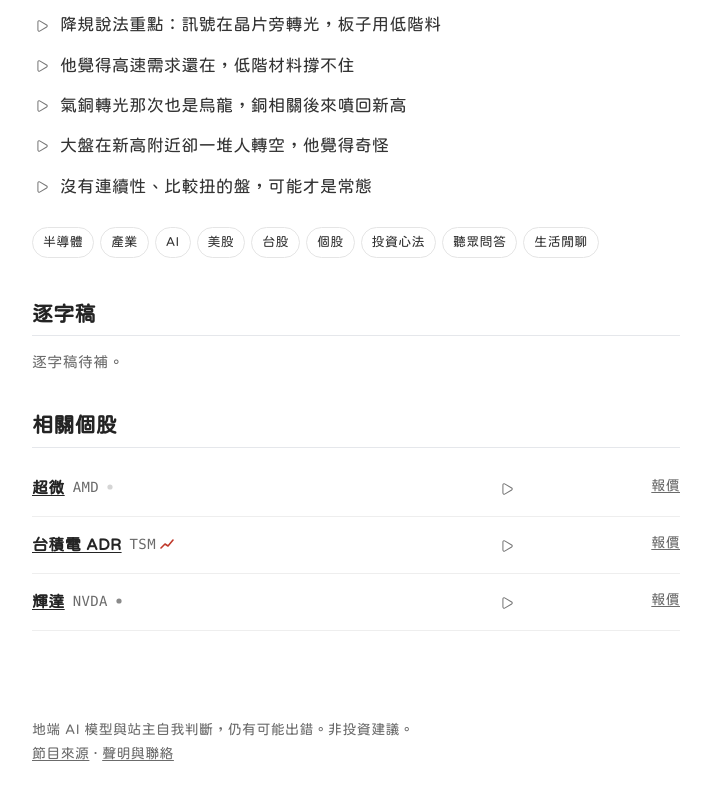
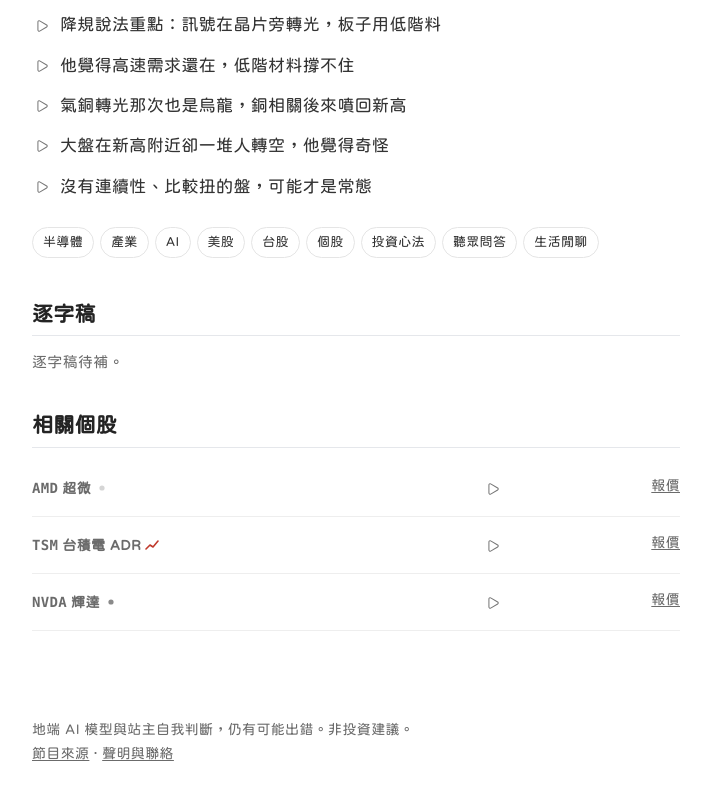
Before and after one commit to ryvn-dev/gooaye-notes, a Next.js app: page /gooaye-notes/p/gooaye/0698 in a window 1280 px wide. Shown: the part 976-1776 px from the top of the page, without its empty margins (284-995 px from the left). Built offline with nearby package versions, Linux system fonts and the light colour scheme; no server answers.

Commit message:
Show code plus short name on every chip and tooltip (RF-1107)
Change-Kind: policy

```diff
--- a/app/p/[show]/[slug]/page.tsx
+++ b/app/p/[show]/[slug]/page.tsx
@@ -162,7 +162,10 @@
 
       <h2 className="mt-10">逐字稿</h2>
       {ep.blocks?.length ? (
-        <Transcript blocks={ep.blocks} />
+        <Transcript
+          blocks={ep.blocks}
+          names={Object.fromEntries(ep.mentions.map((m) => [m.ticker, m.short_name ?? m.display_name]))}
+        />
       ) : (
         <p className="mt-3 text-[15px] text-[#6b6b6b]">逐字稿待補。</p>
       )}
--- a/components/MarkedSentence.tsx
+++ b/components/MarkedSentence.tsx
@@ -4,7 +4,7 @@
 import { createPortal } from 'react-dom';
 import type { Stance } from '@/lib/content';
 
-export type Tip = { code: string; stance: Stance; p: number | null };
+export type Tip = { code: string; name?: string | null; stance: Stance; p: number | null };
 
 const COLOR: Record<Stance, string> = {
   bullish: '#ff7a6b',
@@ -35,7 +35,7 @@
 
 /**
  * 螢光筆句子：淡黃底，點一下（或 hover）開 tooltip，再點一下或點別處關。
- * tooltip 錨在這一句的第一行、置中在它正上方，只有代碼與立場 icon，深灰底白字。
+ * tooltip 錨在這一句的第一行、置中在它正上方，只有代碼、簡稱與立場 icon，深灰底白字。
  */
 export default function MarkedSentence({
   id,
@@ -137,6 +137,7 @@
             {tips.map((t) => (
               <span key={t.code} className="inline-flex items-center gap-1">
                 <span className="font-mono">{t.code}</span>
+                {t.name && t.name !== t.code && <span>{t.name}</span>}
                 <Arrow stance={t.stance} p={t.p} />
               </span>
             ))}
--- a/components/MentionCard.tsx
+++ b/components/MentionCard.tsx
@@ -3,7 +3,7 @@
 import TimecodeButton from '@/components/TimecodeButton';
 import PerfChip from '@/components/PerfChip';
 
-/** 無框細線表格的一列：公司名 · 跳到逐字稿那一段 · 提及後漲跌 · 報價連結。 */
+/** 無框細線表格的一列：代碼＋簡稱 · 跳到逐字稿那一段 · 提及後漲跌 · 報價連結。 */
 export default function MentionCard({ m }: { m: Mention }) {
   const s = stancesOf(m)[0] ?? 'mentioned';
   const t = m.t ?? m.first_ts_s;
@@ -12,10 +12,15 @@
     <tr className="border-b border-[#eee] align-top">
       <td className="py-3 pr-3">
         <span className="inline-flex items-center gap-2">
-          <Link href={`/ticker/${tickerSlug(m.ticker)}/`} className="font-semibold underline underline-offset-2">
-            {m.display_name}
+          <Link href={`/ticker/${tickerSlug(m.ticker)}/`} className="font-semibold text-[#242424] no-underline">
+            <PerfChip
+              ticker={m.ticker}
+              name={m.short_name ?? m.display_name}
+              stance={s}
+              p={m.jev_prob}
+              perf={m.perf}
+            />
           </Link>
-          <PerfChip ticker={m.ticker} stance={s} p={m.jev_prob} perf={m.perf} />
         </span>
         {m.quote && (
           <p className="mt-1 text-[14px] text-[#6b6b6b]">
--- a/components/PerfChip.tsx
+++ b/components/PerfChip.tsx
@@ -5,17 +5,20 @@
 const tone = (v: number | null) => (v === null ? '#6b6b6b' : v > 0 ? '#C0392B' : v < 0 ? '#2E7D5B' : '#6b6b6b');
 
 /**
- * 代碼 chip：代碼 + 立場 icon，hover／長按顯示那次提及之後的漲跌。
+ * 代碼 chip：代碼 + 簡稱 + 立場 icon，hover／長按顯示那次提及之後的漲跌。
+ * 代碼一定要配名字：台股四碼（3661）單獨出現沒有人認得出是哪一家。
  * 數字是 build 時用日線快取算好的，前端不打 API。
  */
 export default function PerfChip({
   ticker,
+  name,
   stance,
   p,
   perf,
   href,
 }: {
   ticker: string;
+  name?: string | null;
   stance: Stance;
   p?: number | null;
   perf?: Perf | null;
@@ -25,6 +28,7 @@
   const body = (
     <>
       <span className="font-mono">{code}</span>
+      {name && name !== code && <span>{name}</span>}
       <StanceIcon stance={stance} p={p ?? null} />
     </>
   );
--- a/components/StanceTagRow.tsx
+++ b/components/StanceTagRow.tsx
@@ -4,6 +4,7 @@
 type Item = {
   ticker: string;
   display_name: string;
+  short_name?: string | null;
   stance: Stance;
   stances?: Stance[];
   jev_prob?: number | null;
@@ -11,7 +12,7 @@
   first_anchor?: string | null;
 };
 
-/** 代碼＋一個小折線 icon，沒有外框、沒有文字標籤；hover 出現那次提及之後的漲跌。 */
+/** 代碼＋簡稱＋立場 icon，沒有外框；hover 出現那次提及之後的漲跌。 */
 export default function StanceTagRow({ items, max }: { items: Item[]; max?: number }) {
   const rows = max ? items.slice(0, max) : items;
   if (rows.length === 0) return null;
@@ -21,6 +22,7 @@
         <li key={i.ticker}>
           <PerfChip
             ticker={i.ticker}
+            name={i.short_name ?? i.display_name}
             stance={stancesOf({ stance: i.stance, stances: i.stances })[0] ?? 'mentioned'}
             p={i.jev_prob ?? null}
             perf={i.perf ?? null}
--- a/lib/content.ts
+++ b/lib/content.ts
@@ -32,6 +32,7 @@
 export type Mention = {
   ticker: string;
   display_name: string;
+  short_name?: string | null;
   market: 'US' | 'TW';
   mention_count: number;
   first_ts_s: number;
@@ -105,6 +106,7 @@
   has_summary: boolean;
   top_tickers: {
     ticker: string;
+    short_name?: string | null;
     display_name: string;
     stance: Stance;
     stances: Stance[];
@@ -117,6 +119,7 @@
 export type TickerRow = {
   ticker: string;
   display_name: string;
+  short_name?: string | null;
   market: 'US' | 'TW';
   yahoo_url: string;
   episode_count: number;
--- a/scripts/aliases.mjs
+++ b/scripts/aliases.mjs
@@ -34,7 +34,13 @@
     ...(fromCsv[ticker] ?? []),
     ...(Array.isArray(EXTRA[ticker]) ? EXTRA[ticker] : []),
   ];
-  return [...new Set(list.filter((w) => w && String(w).trim().length >= 2).map((w) => norm(w).trim()))];
+  // 純數字（台股四碼）不單獨當別名：節目說「3661」讀者也認不出是世芯，
+  // 要當螢光句的依據就得句子裡真的有名字。
+  return [...new Set(
+    list
+      .filter((w) => w && String(w).trim().length >= 2 && !/^\d+$/.test(String(w).trim()))
+      .map((w) => norm(w).trim()),
+  )];
 };
 
 const isLatin = (w) => /^[A-Za-z0-9][A-Za-z0-9 .&-]*$/.test(w);
--- a/scripts/build-content.mjs
+++ b/scripts/build-content.mjs
@@ -107,6 +107,8 @@
 
 const STATS = [];
 const nameOf = (t) => NAMES[t]?.name || t;
+// chip 與 tooltip 上的簡稱：代碼旁邊一定要有名字，不然讀者看到 3661 不知道是世芯。
+const shortOf = (t) => NAMES[t]?.short || NAMES[t]?.name || null;
 const marketOf = (t) => (t.startsWith('TW:') ? 'TW' : 'US');
 const confirmed = (t) => Boolean(NAMES[t]?.confirmed);
 const yahooOf = (t) =>
@@ -418,6 +420,7 @@
     return {
       ticker,
       display_name: nameOf(ticker),
+      short_name: shortOf(ticker),
       market: marketOf(ticker),
       mention_count: c ? Number(c.mention_count) : null,
       first_ts_s: c ? Number(c.first_ts_s) : (secs(s?.t) ?? secs(x.t) ?? 0),
@@ -569,7 +572,7 @@
     summary_answer_first: doc.summary_answer_first,
     has_summary: Boolean(doc.summary),
     top_tickers: shown.slice(0, 8).map((m) => ({
-      ticker: m.ticker, display_name: m.display_name, stance: m.stance, stances: m.stances,
+      ticker: m.ticker, display_name: m.display_name, short_name: m.short_name, stance: m.stance, stances: m.stances,
       speaker: m.speaker, perf: m.perf ?? null,
     })),
     mention_total: shown.length,
@@ -577,7 +580,7 @@
 
   for (const m of shown) {
     (tickerMap[m.ticker] ||= {
-      ticker: m.ticker, display_name: m.display_name, market: m.market, yahoo_url: m.yahoo_url,
+      ticker: m.ticker, display_name: m.display_name, short_name: m.short_name, market: m.market, yahoo_url: m.yahoo_url,
       episode_count: 0, mention_total: 0, first_seen: e.published, last_seen: e.published, timeline: [],
     });
     const t = tickerMap[m.ticker];
--- a/scripts/ticker-names.json
+++ b/scripts/ticker-names.json
@@ -125,7 +125,8 @@
   },
   "TSM": {
     "name": "台積電 ADR",
-    "confirmed": true
+    "confirmed": true,
+    "short": "台積電"
   },
   "TXN": {
     "name": "德州儀器",
@@ -189,7 +190,8 @@
   },
   "TW:3711": {
     "name": "日月光投控",
-    "confirmed": true
+    "confirmed": true,
+    "short": "日月光"
   },
   "TW:6239": {
     "name": "力成",
@@ -206,5 +208,29 @@
   "TW:8299": {
     "name": "群聯",
     "confirmed": true
+  },
+  "CRM": {
+    "name": "Salesforce",
+    "confirmed": true
+  },
+  "CRWD": {
+    "name": "CrowdStrike",
+    "confirmed": true
+  },
+  "MRVL": {
+    "name": "邁威爾",
+    "confirmed": true
+  },
+  "ORCL": {
+    "name": "甲骨文",
+    "confirmed": true
+  },
+  "TW:3376": {
+    "name": "新日興",
+    "confirmed": true
+  },
+  "TW:3661": {
+    "name": "世芯",
+    "confirmed": true
   }
 }
```
